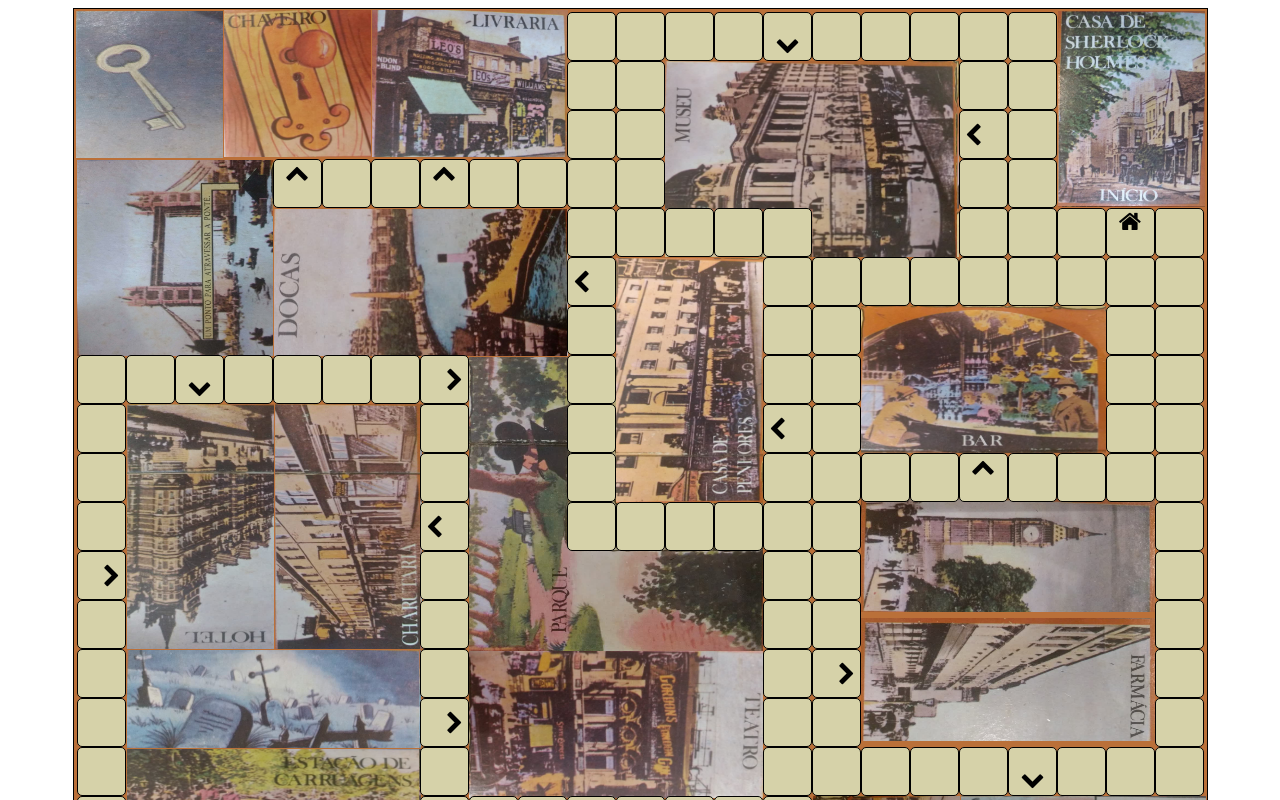
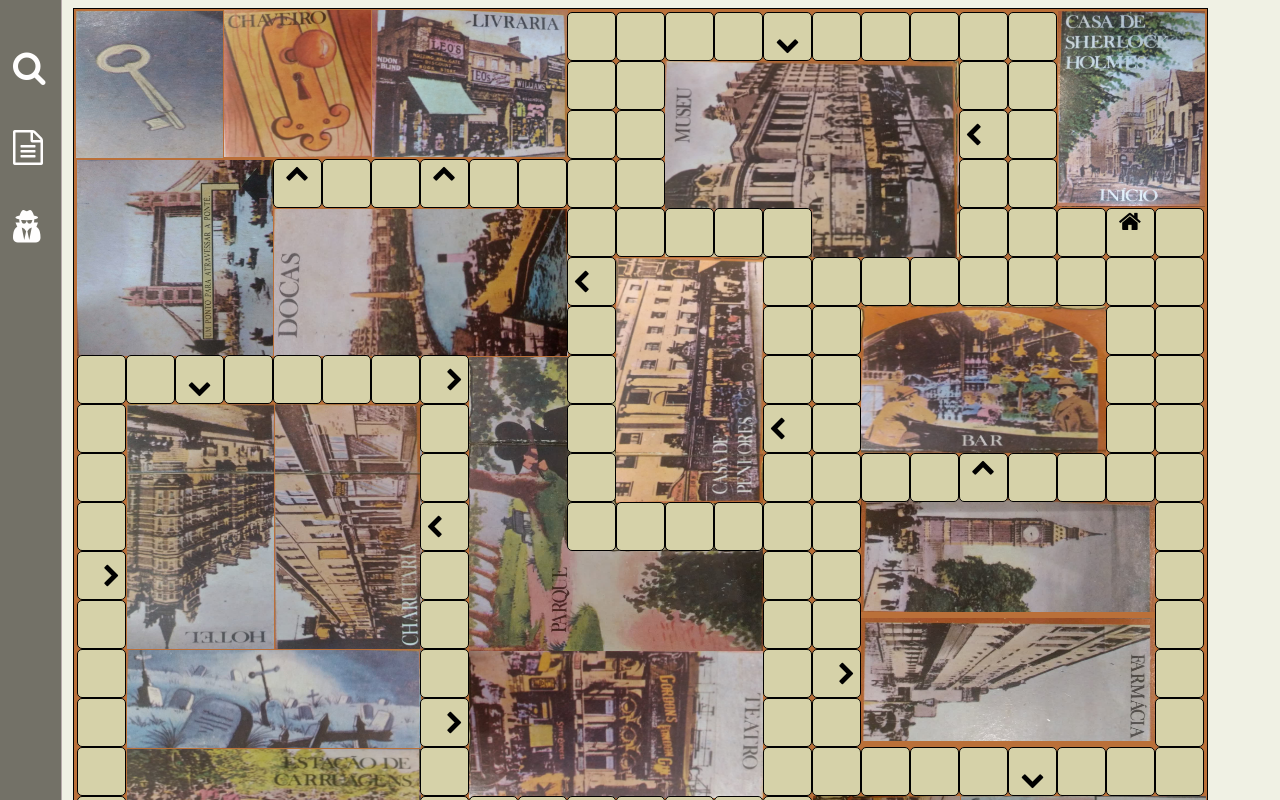
Before and after one commit to arturcp/scotland-yard, a React (Create React App) app: page / in a window 1280 px wide. Shown: the top 800 px of the page. Built offline with nearby package versions, Linux system fonts and the light colour scheme.

Commit message:
Create sidebar

```diff
--- a/src/App.js
+++ b/src/App.js
@@ -1,12 +1,12 @@
 import React from 'react';
 import './main.css';
 
-import Board from './components/Board';
+import Game from './components/Game';
 
 function App() {
   return (
     <div className="App">
-      <Board />
+      <Game />
     </div>
   );
 }
--- /dev/null
+++ b/src/components/Game/index.js
@@ -0,0 +1,17 @@
+import React, { Component } from 'react';
+import Board from '../Board'
+import Sidebar from '../Sidebar'
+import './styles.css';
+
+class Game extends Component {
+  render() {
+    return (
+      <div id="container">
+        <Sidebar />
+        <Board />
+      </div>
+    )
+  }
+}
+
+export default Game;
--- /dev/null
+++ b/src/components/Game/styles.css
@@ -0,0 +1,3 @@
+body {
+  background-color: #f0f1e4;
+}
--- /dev/null
+++ b/src/components/Sidebar/index.js
@@ -0,0 +1,24 @@
+import React, { Component } from 'react';
+import './styles.css';
+
+class Sidebar extends Component {
+  render() {
+    return (
+      <aside id="sidebar">
+        <ul>
+          <li>
+            <i className="fa fa-search"></i>
+          </li>
+          <li>
+            <i className="fa fa-file-text-o"></i>
+          </li>
+          <li>
+            <i className="fa fa-user-secret"></i>
+          </li>
+        </ul>
+      </aside>
+    )
+  }
+}
+
+export default Sidebar;
--- /dev/null
+++ b/src/components/Sidebar/styles.css
@@ -0,0 +1,26 @@
+#sidebar {
+  width: 35px;
+  background-color: #737167;
+  color: #fffefe;
+  border-right: 1px solid #b5a9a9;
+  height: 100%;
+  position: fixed;
+  top: 0;
+  bottom: 0;
+  left: 0;
+  padding: 5px 13px;
+}
+
+#sidebar i {
+  font-size: 35px;
+  cursor: pointer;
+}
+
+#sidebar ul {
+  list-style: none;
+  padding: 0;
+}
+
+#sidebar li {
+  margin: 45px 0;
+}
```
